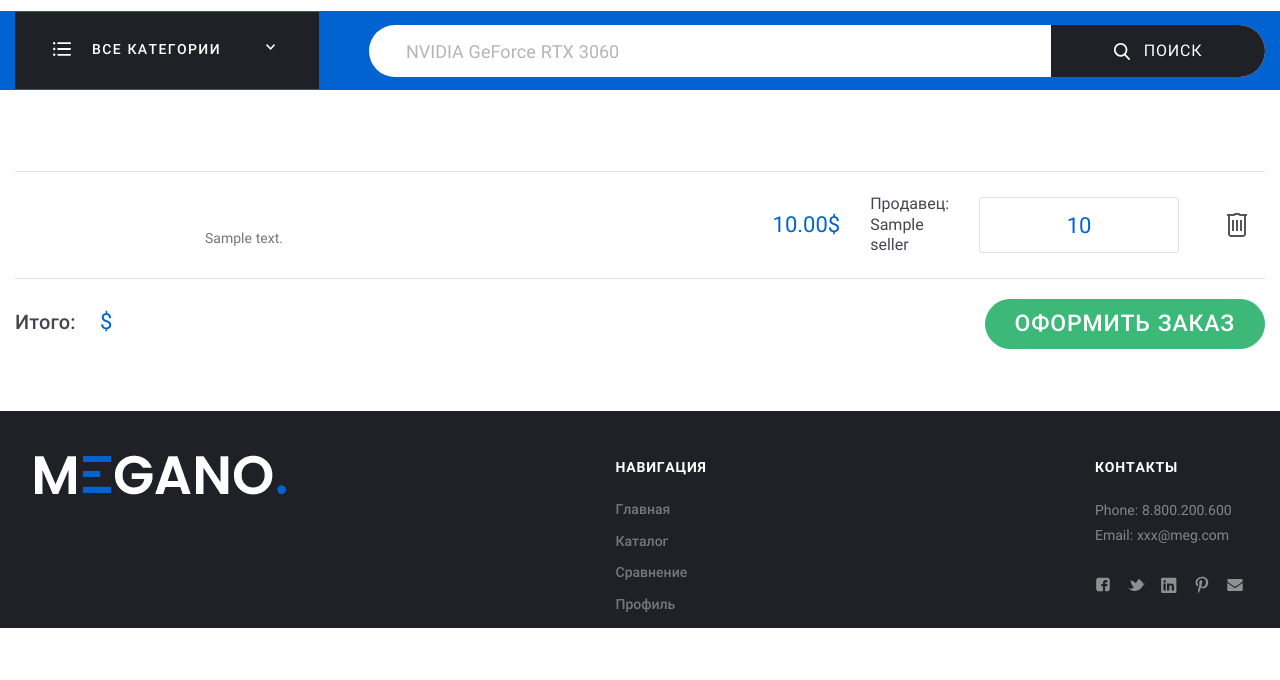
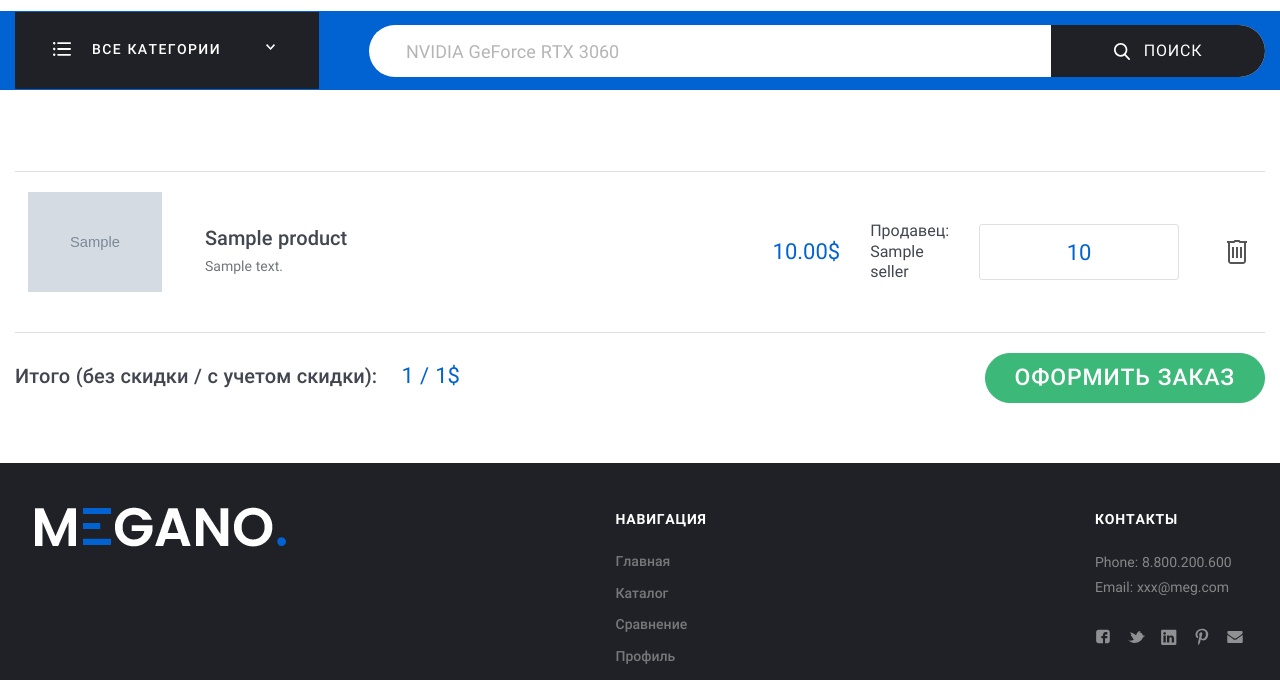
Before and after one commit to Artromterra/Django_project, a Django app: template online_store/templates/cart.html in a window 1280 px wide. Shown: the part 172-852 px from the top of the page. Before the commit the page ends 800 px from the top, so only its background shows below. Run offline with Django 5.2, Linux system fonts and the light colour scheme; a user stored in the database is signed in; tables that the repository leaves empty hold one stand-in row (values such as "Sample post"); the template is opened without the code that fills it: values that come from a table or form of the project are taken from there, most other values are stand-ins (such as "Sample title", 1, 10 or a date in 2020); grey boxes marked "Sample" are stand-in pictures; parts of the project's set-up code (start-up, migrations or seed data) failed here and were passed over.

Commit message:
refactor cart.html

```diff
--- a/online_store/services/product_catalog_services.py
+++ b/online_store/services/product_catalog_services.py
@@ -5,7 +5,7 @@ from django.db.models import Count
 from django.http import QueryDict
 
 from shop.models.product import Product
-from dto.product_list_dto import ProductListDTO
+from dto.product_list_dto import ProductDTO
 from services.settings_service import SettingsService
 
 SORTING_METHODS = [
@@ -22,7 +22,7 @@ SORTING_METHODS = [
 
 def get_context_data_sort(
     context_object_name: str, sorting_method: str
-) -> dict[str, list[ProductListDTO]]:
+) -> dict[str, list[ProductDTO]]:
     '''Загружает контекстные данные и сортирует их по переданному методу соритровки'''
 
     if sorting_method not in SORTING_METHODS:
@@ -66,7 +66,7 @@ def get_context_data_filtered(context_object_name: str, request_post_data: Query
     if free_shipping_filter:
         query = query.filter(product_sellers__free_shipping=True)
 
-    products_dto = ProductListDTO.from_objects(query)
+    products_dto = ProductDTO.from_objects(query)
     context = {
         "min_price": min_price,
         "max_price": max_price,
--- a/online_store/templates/cart.html
+++ b/online_store/templates/cart.html
@@ -12,11 +12,11 @@
             <div class="Cart-block Cart-block_row">
               <div class="Cart-block Cart-block_pict">
                 <a class="Cart-pict" href="{{ item.product.get_absolute_url }}">
-                            <img class="Cart-img" src="{{ item.product.image.url }}" alt="{{ item.product.name }}" />
+                  <img class="Cart-img" src="/media/{{ item.product.images.all.0.image }}" alt="{{ item.product.title }}" />
                 </a>
               </div>
               <div class="Cart-block Cart-block_info">
-                        <a class="Cart-title" href="{{ item.product.get_absolute_url }}">{{ item.product.name }}</a>
+                <a class="Cart-title" href="{{ item.product.get_absolute_url }}">{{ item.product.title }}</a>
                 <div class="Cart-desc">{{ item.product.description }}</div>
               </div>
               <div class="Cart-block Cart-block_price">
@@ -56,12 +56,12 @@
           <div class="Cart-total">
             <div class="Cart-block Cart-block_total">
               <strong class="Cart-title">
-                        {% translate "Итого" %}:
+                {% translate "Итого" %} (без скидки / с учетом скидки):
               </strong>
-                    <span class="Cart-price">{{ cart.get_total_price }}$</span>
+              <span class="Cart-price">{{ total_price }} / {{ total_discount_price }}$</span>
             </div>
             <div class="Cart-block">
-                    <a class="btn btn_success btn_lg" href="{% url 'shop:order_confirm' %}">
+              <a class="btn btn_success btn_lg" href="{% url 'shop:order_user' pk=cart.id %}">
                 {% translate "Оформить заказ" %}
               </a>
             </div>
```
Lines whose indentation alone changed are shown as unchanged.
